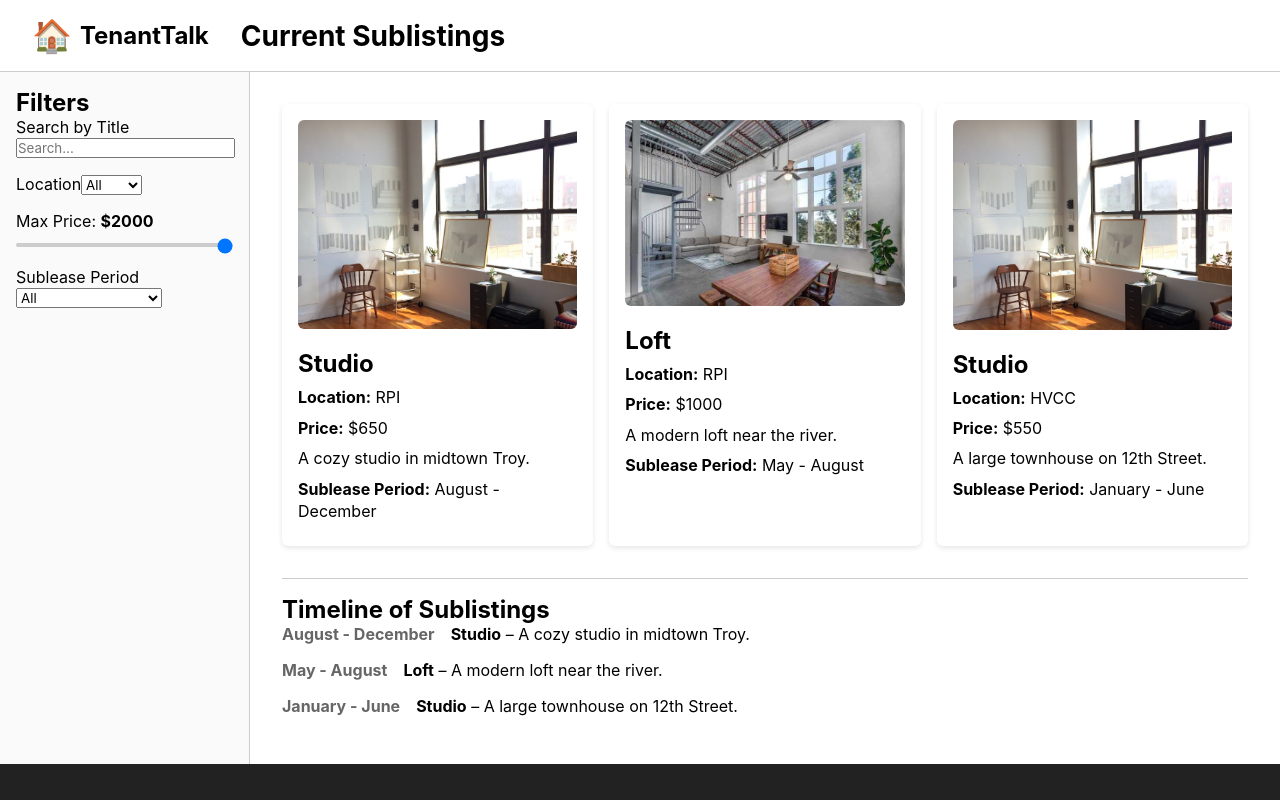
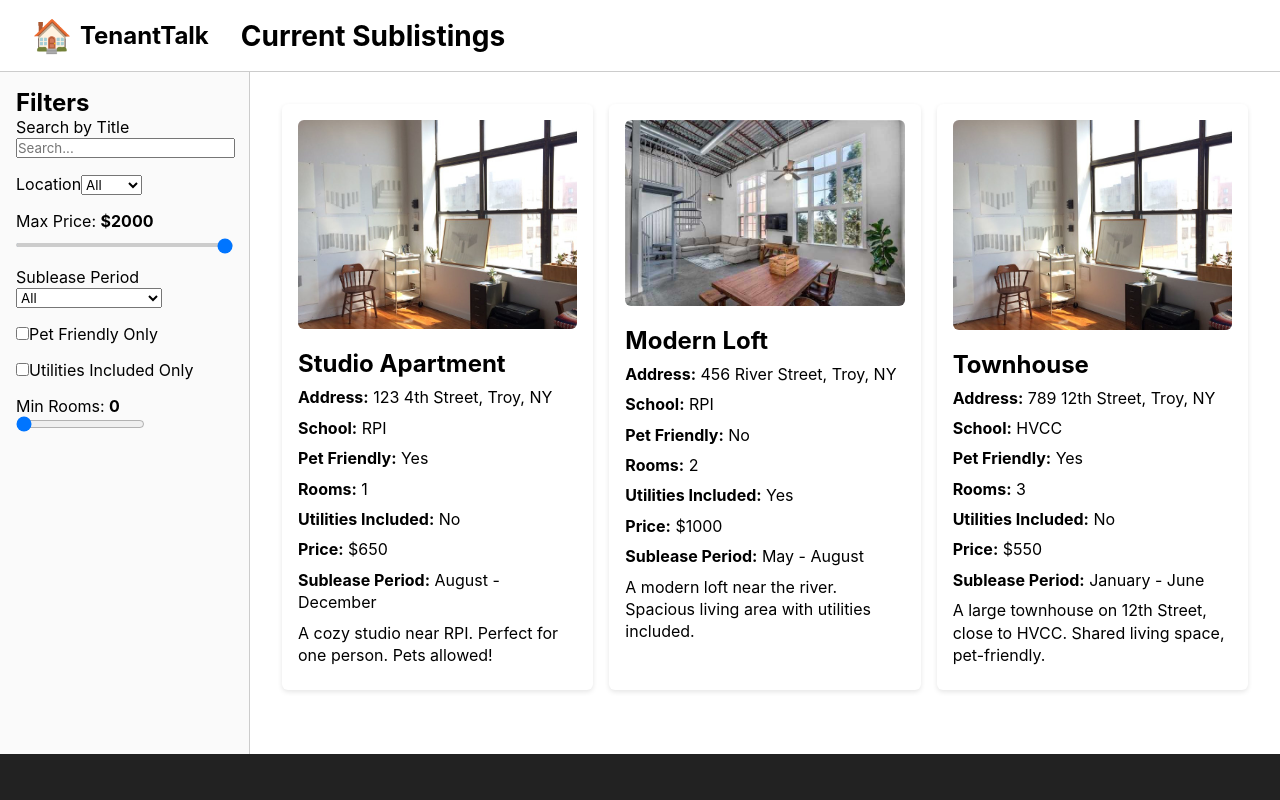
Before and after one commit to thuntxiv/TenantTalk, a React (Create React App) app in the folder tenanttalk/Frontend/: page /properties in a window 1280 px wide. Shown: the top 800 px of the page. Built offline with nearby package versions, Linux system fonts and the light colour scheme.

Commit message:
Added more filters, removed timeline ranking

```diff
--- a/tenanttalk/Frontend/src/pages/Propertylisting.tsx
+++ b/tenanttalk/Frontend/src/pages/Propertylisting.tsx
@@ -9,37 +9,60 @@ interface Listing {
   id: number;
   title: string;
   price: number;
-    location: string;
+  location: string;         // Used for filtering (RPI, HVCC, etc.)
+  address: string;          // Actual Troy address
+  school: string;           // "RPI", "HVCC", or "Sage"
+  petFriendly: boolean;     // true/false
+  rooms: number;            // Number of rooms/bedrooms
+  utilitiesIncluded: boolean;
   description: string;
   imageUrl: string;
-    timeFrame: string;
+  timeFrame: string;        // Sublease period (for timeline filter)
 }
 
 const mockListings: Listing[] = [
   {
     id: 1,
-        title: 'Studio',
+    title: 'Studio Apartment',
     price: 650,
     location: 'RPI',
-        description: 'A cozy studio in midtown Troy.',
+    address: '123 4th Street, Troy, NY',
+    school: 'RPI',
+    petFriendly: true,
+    rooms: 1,
+    utilitiesIncluded: false,
+    description:
+      'A cozy studio near RPI. Perfect for one person. Pets allowed!',
     imageUrl: studioImage,
     timeFrame: 'August - December',
   },
   {
     id: 2,
-        title: 'Loft',
+    title: 'Modern Loft',
     price: 1000,
     location: 'RPI',
-        description: 'A modern loft near the river.',
+    address: '456 River Street, Troy, NY',
+    school: 'RPI',
+    petFriendly: false,
+    rooms: 2,
+    utilitiesIncluded: true,
+    description:
+      'A modern loft near the river. Spacious living area with utilities included.',
     imageUrl: loftImage,
     timeFrame: 'May - August',
   },
   {
     id: 3,
-        title: 'Studio',
+    title: 'Townhouse',
     price: 550,
     location: 'HVCC',
-        description: 'A large townhouse on 12th Street.',
+    address: '789 12th Street, Troy, NY',
+    school: 'HVCC',
+    petFriendly: true,
+    rooms: 3,
+    utilitiesIncluded: false,
+    description:
+      'A large townhouse on 12th Street, close to HVCC. Shared living space, pet-friendly.',
     imageUrl: studioImage,
     timeFrame: 'January - June',
   },
@@ -52,28 +75,38 @@ export default function Propertylisting() {
   const [searchTerm, setSearchTerm] = useState('');
   const [locationFilter, setLocationFilter] = useState('All');
   const [maxPrice, setMaxPrice] = useState(2000);
+  const [timeFrameFilter, setTimeFrameFilter] = useState('All');
 
-    // NEW: Timeframe filter
-    const [timeFrameFilter, setTimeFrameFilter] = useState('All');
+  // NEW: Additional filters
+  const [petFriendlyOnly, setPetFriendlyOnly] = useState(false);
+  const [utilitiesOnly, setUtilitiesOnly] = useState(false);
+  const [minRooms, setMinRooms] = useState(0);
 
   // Filter logic
   const filteredListings = listings.filter((listing) => {
+    // Existing conditions
     const matchesLocation =
       locationFilter === 'All' || listing.location === locationFilter;
     const matchesSearch = listing.title
       .toLowerCase()
       .includes(searchTerm.toLowerCase());
     const matchesPrice = listing.price <= maxPrice;
-
-        // NEW: Check if listing's timeFrame matches selected timeframe
     const matchesTimeFrame =
       timeFrameFilter === 'All' || listing.timeFrame === timeFrameFilter;
+
+    // NEW: Additional conditions
+    const matchesPet = !petFriendlyOnly || listing.petFriendly;
+    const matchesUtilities = !utilitiesOnly || listing.utilitiesIncluded;
+    const matchesRooms = listing.rooms >= minRooms;
 
     return (
       matchesLocation &&
       matchesSearch &&
       matchesPrice &&
-            matchesTimeFrame
+      matchesTimeFrame &&
+      matchesPet &&
+      matchesUtilities &&
+      matchesRooms
     );
   });
 
@@ -116,6 +149,7 @@ export default function Propertylisting() {
               <option value="All">All</option>
               <option value="RPI">RPI</option>
               <option value="HVCC">HVCC</option>
+              <option value="Sage">Sage</option>
             </select>
           </div>
 
@@ -135,7 +169,7 @@ export default function Propertylisting() {
             />
           </div>
 
-                    {/* NEW: Timeline Filter */}
+          {/* Timeline Filter */}
           <div className="filter-section">
             <label htmlFor="timeFrameSelect">Sublease Period</label>
             <select
@@ -149,6 +183,48 @@ export default function Propertylisting() {
               <option value="August - December">August - December</option>
             </select>
           </div>
+
+          {/* NEW: Pet-Friendly Filter */}
+          <div className="filter-section">
+            <label htmlFor="petFriendlyCheck">
+              <input
+                id="petFriendlyCheck"
+                type="checkbox"
+                checked={petFriendlyOnly}
+                onChange={(e) => setPetFriendlyOnly(e.target.checked)}
+              />
+              Pet Friendly Only
+            </label>
+          </div>
+
+          {/* NEW: Utilities Filter */}
+          <div className="filter-section">
+            <label htmlFor="utilitiesCheck">
+              <input
+                id="utilitiesCheck"
+                type="checkbox"
+                checked={utilitiesOnly}
+                onChange={(e) => setUtilitiesOnly(e.target.checked)}
+              />
+              Utilities Included Only
+            </label>
+          </div>
+
+          {/* NEW: Rooms Slider */}
+          <div className="filter-section">
+            <label htmlFor="roomsRange">
+              Min Rooms: <strong>{minRooms}</strong>
+            </label>
+            <input
+              id="roomsRange"
+              type="range"
+              min="0"
+              max="5"
+              step="1"
+              value={minRooms}
+              onChange={(e) => setMinRooms(parseInt(e.target.value))}
+            />
+          </div>
         </aside>
 
         <main className="listings-container">
@@ -157,23 +233,20 @@ export default function Propertylisting() {
               <div className="listing-card" key={listing.id}>
                 <img src={listing.imageUrl} alt={listing.title} />
                 <h2>{listing.title}</h2>
-                                <p><strong>Location:</strong> {listing.location}</p>
+                <p><strong>Address:</strong> {listing.address}</p>
+                <p><strong>School:</strong> {listing.school}</p>
+                <p>
+                  <strong>Pet Friendly:</strong>{' '}
+                  {listing.petFriendly ? 'Yes' : 'No'}
+                </p>
+                <p><strong>Rooms:</strong> {listing.rooms}</p>
+                <p>
+                  <strong>Utilities Included:</strong>{' '}
+                  {listing.utilitiesIncluded ? 'Yes' : 'No'}
+                </p>
                 <p><strong>Price:</strong> ${listing.price}</p>
+                <p><strong>Sublease Period:</strong> {listing.timeFrame}</p>
                 <p>{listing.description}</p>
-                                <p><strong>Sublease Period:</strong> {listing.timeFrame}</p>
-                            </div>
-                        ))}
-                    </div>
-
-                    <div className="timeline-container">
-                        <h2>Timeline of Sublistings</h2>
-                        {filteredListings.map((listing) => (
-                            <div className="timeline-item" key={listing.id}>
-                                <div className="timeline-date">{listing.timeFrame}</div>
-                                <div className="timeline-content">
-                                    <strong>{listing.title}</strong>
-                                    <span> – {listing.description}</span>
-                                </div>
               </div>
             ))}
           </div>
```
Lines whose indentation alone changed are shown as unchanged.
